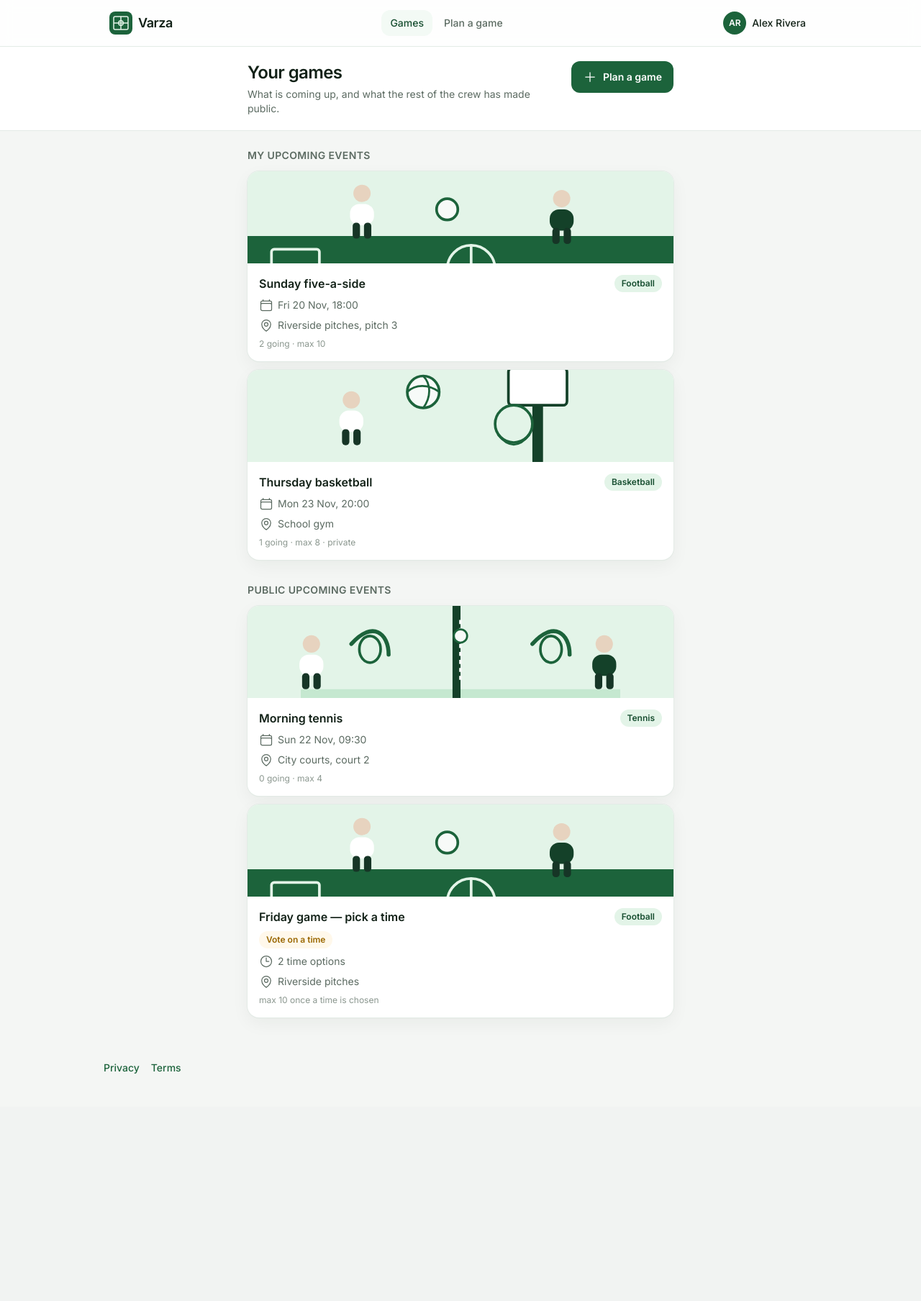
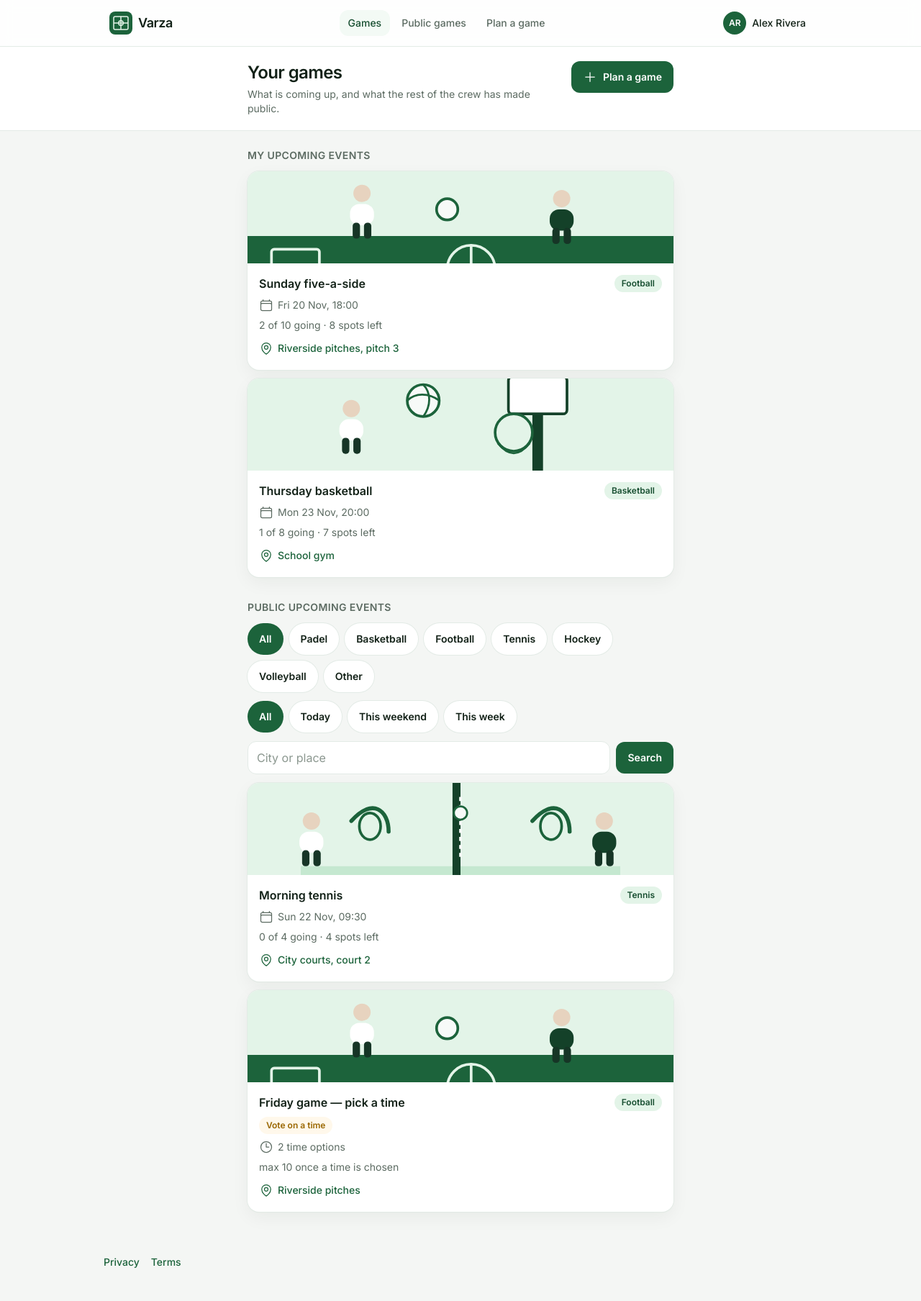
Before and after one commit to krists-v/meetup, a Laravel app: page /dashboard in a window 1280 px wide. Shown: the whole page at 72% size. Before the commit the page ends 1492 px from the top, so only its background shows below. Run offline with Laravel 12, Linux system fonts and the light colour scheme; a user stored in the database is signed in; data comes from the database, SQL or seed files in the repository; style sheets or scripts are compiled from the project's sources.

Commit message:
Add a public games list with spots, filters, and map links.
Guests can browse upcoming public games, filter them, open a place in Google Maps, and join after login or registration.

Co-authored-by: Krists <krists-v@users.noreply.github.com>

```diff
--- a/app/Http/Controllers/Auth/RegisteredUserController.php
+++ b/app/Http/Controllers/Auth/RegisteredUserController.php
@@ -46,6 +46,6 @@ class RegisteredUserController extends Controller
 
         Auth::login($user);
 
-        return redirect(route('dashboard', absolute: false));
+        return redirect()->intended(route('dashboard', absolute: false));
     }
 }
--- a/app/Http/Controllers/EventController.php
+++ b/app/Http/Controllers/EventController.php
@@ -8,6 +8,7 @@ use App\Models\Event;
 use App\Models\EventTimeOption;
 use App\Models\EventTimeVote;
 use App\Models\User;
+use App\Support\GameFilters;
 use App\Support\LinkPreview;
 use Illuminate\Http\RedirectResponse;
 use Illuminate\Http\Request;
@@ -34,9 +35,9 @@ class EventController extends Controller
             ->orderBy('event_date')
             ->get();
 
-        $publicEvents = Event::query()
-            ->public()
-            ->upcoming()
+        $filters = GameFilters::fromRequest($request);
+
+        $publicEvents = $filters->apply(Event::query())
             ->with('creator')
             ->withCount(['goingParticipants', 'timeOptions'])
             ->whereNotIn('id', $myEvents->pluck('id'))
@@ -46,7 +47,63 @@ class EventController extends Controller
         return view('dashboard', [
             'myEvents' => $myEvents,
             'publicEvents' => $publicEvents,
+            'filters' => $filters,
         ]);
+    }
+
+    public function index(Request $request): View
+    {
+        $filters = GameFilters::fromRequest($request);
+
+        $events = $filters->apply(Event::query())
+            ->with('creator')
+            ->withCount(['goingParticipants', 'timeOptions'])
+            ->orderBy('event_date')
+            ->get();
+
+        return view('games.index', [
+            'events' => $events,
+            'filters' => $filters,
+        ]);
+    }
+
+    public function join(Request $request, Event $event): RedirectResponse
+    {
+        if ($request->user() === null) {
+            redirect()->setIntendedUrl(route('events.join', $event));
+
+            return redirect()->route($request->query('account') === 'new' ? 'register' : 'login');
+        }
+
+        $canJoin = $event->visibility === 'public'
+            || $event->isCreator($request->user())
+            || $event->participants()->where('users.id', $request->user()->id)->exists();
+
+        abort_unless($canJoin, 403);
+
+        if ($event->isPoll()) {
+            return redirect()
+                ->route('events.show', $event)
+                ->with('status', 'Vote on a time, then say if you are going.');
+        }
+
+        if ($event->getUserStatus($request->user()) !== 'going') {
+            if ($event->hasReachedCapacity()) {
+                return redirect()
+                    ->route('events.show', $event)
+                    ->withErrors([
+                        'status' => 'This game is full. You can still say Maybe or Not going.',
+                    ]);
+            }
+
+            $event->participants()->syncWithoutDetaching([
+                $request->user()->id => ['status' => 'going'],
+            ]);
+        }
+
+        return redirect()
+            ->route('events.show', $event)
+            ->with('status', 'You are in.');
     }
 
     public function create(): View
--- a/app/Models/Event.php
+++ b/app/Models/Event.php
@@ -130,11 +130,52 @@ class Event extends Model
 
     public function hasReachedCapacity(): bool
     {
-        if ($this->max_participants === null) {
-            return false;
+        return $this->isFull();
+    }
+
+    public function goingCount(): int
+    {
+        if (isset($this->going_participants_count)) {
+            return (int) $this->going_participants_count;
         }
 
-        return $this->goingParticipants()->count() >= $this->max_participants;
+        if ($this->relationLoaded('participants')) {
+            return $this->participants->where('pivot.status', 'going')->count();
+        }
+
+        return $this->goingParticipants()->count();
+    }
+
+    public function isFull(): bool
+    {
+        return ! $this->isPoll()
+            && $this->max_participants !== null
+            && $this->goingCount() >= $this->max_participants;
+    }
+
+    public function attendanceLabel(): string
+    {
+        if ($this->isPoll()) {
+            return $this->max_participants
+                ? 'max '.$this->max_participants.' once a time is chosen'
+                : '';
+        }
+
+        $going = $this->goingCount();
+
+        if ($this->max_participants === null) {
+            return $going.' going';
+        }
+
+        $left = max(0, $this->max_participants - $going);
+        $spots = $left === 1 ? '1 spot left' : $left.' spots left';
+
+        return $going.' of '.$this->max_participants.' going · '.$spots;
+    }
+
+    public function mapUrl(): string
+    {
+        return 'https://www.google.com/maps/search/?api=1&query='.rawurlencode($this->location);
     }
 
     public function getUserStatus(User $user): ?string
--- /dev/null
+++ b/app/Support/GameFilters.php
@@ -0,0 +1,112 @@
+<?php
+
+namespace App\Support;
+
+use App\Models\Event;
+use Carbon\CarbonInterface;
+use Illuminate\Database\Eloquent\Builder;
+use Illuminate\Http\Request;
+use Illuminate\Support\Carbon;
+
+class GameFilters
+{
+    public function __construct(
+        public ?string $sport,
+        public string $when,
+        public ?string $where,
+    ) {}
+
+    public static function fromRequest(Request $request): self
+    {
+        $sport = $request->query('sport');
+        $sport = is_string($sport) && array_key_exists($sport, Event::SPORTS) ? $sport : null;
+
+        $when = $request->query('when');
+        $when = is_string($when) && in_array($when, ['today', 'weekend', 'week'], true) ? $when : 'all';
+
+        $where = $request->query('where');
+        $where = is_string($where) ? trim($where) : '';
+        $where = $where === '' ? null : mb_substr($where, 0, 80);
+
+        return new self($sport, $when, $where);
+    }
+
+    public function active(): bool
+    {
+        return $this->sport !== null || $this->when !== 'all' || $this->where !== null;
+    }
+
+    /**
+     * @param  array{sport?: ?string, when?: string, where?: ?string}  $overrides
+     * @return array<string, string>
+     */
+    public function parameters(array $overrides = []): array
+    {
+        $sport = array_key_exists('sport', $overrides) ? $overrides['sport'] : $this->sport;
+        $when = array_key_exists('when', $overrides) ? $overrides['when'] : $this->when;
+        $where = array_key_exists('where', $overrides) ? $overrides['where'] : $this->where;
+
+        return array_filter([
+            'sport' => $sport,
+            'when' => $when === 'all' ? null : $when,
+            'where' => $where,
+        ], fn ($value) => filled($value));
+    }
+
+    public function apply(Builder $query): Builder
+    {
+        $query->public()->upcoming();
+
+        if ($this->sport !== null) {
+            $sport = $this->sport;
+            $query->where(function (Builder $query) use ($sport) {
+                $query->where('sport', $sport)
+                    ->orWhere(function (Builder $query) use ($sport) {
+                        $query->where(function (Builder $query) {
+                            $query->whereNull('sport')->orWhere('sport', '');
+                        })->where('sport_type', $sport);
+                    });
+            });
+        }
+
+        if ($this->where !== null) {
+            $query->where('location', 'like', '%'.addcslashes($this->where, '%_\\').'%');
+        }
+
+        $now = now();
+
+        if ($this->when === 'today') {
+            $query->whereBetween('event_date', [$now->copy()->startOfDay(), $now->copy()->endOfDay()]);
+        } elseif ($this->when === 'weekend') {
+            [$start, $end] = self::weekendRange($now);
+            $query->whereBetween('event_date', [$start, $end]);
+        } elseif ($this->when === 'week') {
+            $query->whereBetween('event_date', [
+                $now->copy()->startOfWeek(CarbonInterface::MONDAY),
+                $now->copy()->endOfWeek(CarbonInterface::SUNDAY),
+            ]);
+        }
+
+        return $query;
+    }
+
+    /**
+     * @return array{0: Carbon, 1: Carbon}
+     */
+    public static function weekendRange(CarbonInterface $moment): array
+    {
+        $moment = $moment->copy();
+
+        if ($moment->isSunday()) {
+            return [$moment->copy()->subDay()->startOfDay(), $moment->copy()->endOfDay()];
+        }
+
+        if ($moment->isSaturday()) {
+            return [$moment->copy()->startOfDay(), $moment->copy()->addDay()->endOfDay()];
+        }
+
+        $saturday = $moment->copy()->next(CarbonInterface::SATURDAY)->startOfDay();
+
+        return [$saturday, $saturday->copy()->addDay()->endOfDay()];
+    }
+}
--- a/app/Support/LinkPreview.php
+++ b/app/Support/LinkPreview.php
@@ -55,21 +55,8 @@ class LinkPreview
             ? 'Vote on a time'
             : $event->event_date->format('l j F Y, H:i');
 
-        return $event->sportLabel().', '.$when.', '.$event->location.'. '.self::spots($event).'.';
-    }
+        $places = $event->attendanceLabel();
 
-    private static function spots(Event $event): string
-    {
-        if ($event->max_participants === null) {
-            return 'No limit on spots';
-        }
-
-        if ($event->going_participants_count === null) {
-            $event->loadCount('goingParticipants');
-        }
-
-        $left = max(0, $event->max_participants - (int) $event->going_participants_count);
-
-        return $left === 1 ? '1 spot left' : $left.' spots left';
+        return $event->sportLabel().', '.$when.', '.$event->location.($places === '' ? '.' : '. '.$places.'.');
     }
 }
--- a/resources/views/components/ui/shell.blade.php
+++ b/resources/views/components/ui/shell.blade.php
@@ -11,6 +11,7 @@
 
             <nav class="hidden items-center gap-1 sm:flex" aria-label="Primary">
                 <a href="{{ route('dashboard') }}" class="rounded-control px-3 py-2 text-sm font-medium {{ request()->routeIs('dashboard') ? 'bg-pitch-50 text-pitch-800' : 'text-ink-muted hover:bg-pitch-50 hover:text-ink' }}">Games</a>
+                <a href="{{ route('games.index') }}" class="rounded-control px-3 py-2 text-sm font-medium {{ request()->routeIs('games.index') ? 'bg-pitch-50 text-pitch-800' : 'text-ink-muted hover:bg-pitch-50 hover:text-ink' }}">Public games</a>
                 <a href="{{ route('events.create') }}" class="rounded-control px-3 py-2 text-sm font-medium {{ request()->routeIs('events.create') ? 'bg-pitch-50 text-pitch-800' : 'text-ink-muted hover:bg-pitch-50 hover:text-ink' }}">Plan a game</a>
             </nav>
 
@@ -37,10 +38,14 @@
     <x-ui.footer class="mx-auto w-full max-w-5xl px-4 pb-24 pt-2 sm:pb-8" />
 
     <nav class="fixed inset-x-0 bottom-0 z-30 border-t border-line bg-white/95 backdrop-blur sm:hidden" style="padding-bottom: env(safe-area-inset-bottom)" aria-label="Mobile">
-        <div class="grid grid-cols-3">
+        <div class="grid grid-cols-4">
             <a href="{{ route('dashboard') }}" class="flex min-h-14 flex-col items-center justify-center gap-0.5 text-xs font-medium {{ request()->routeIs('dashboard') ? 'text-pitch-700' : 'text-ink-muted' }}">
                 <x-ui.icon name="home" />
                 Games
+            </a>
+            <a href="{{ route('games.index') }}" class="flex min-h-14 flex-col items-center justify-center gap-0.5 text-xs font-medium {{ request()->routeIs('games.index') ? 'text-pitch-700' : 'text-ink-muted' }}">
+                <x-ui.icon name="calendar" />
+                Public
             </a>
             <a href="{{ route('events.create') }}" class="flex min-h-14 flex-col items-center justify-center gap-0.5 text-xs font-medium {{ request()->routeIs('events.create') ? 'text-pitch-700' : 'text-ink-muted' }}">
                 <x-ui.icon name="plus" />
--- a/resources/views/dashboard.blade.php
+++ b/resources/views/dashboard.blade.php
@@ -30,14 +30,22 @@
         </x-ui.section>
 
         <x-ui.section title="Public upcoming events">
+            @include('games.partials.filters', ['route' => 'dashboard'])
+
             @forelse ($publicEvents as $event)
                 @include('events.partials.card', ['event' => $event])
             @empty
                 <x-ui.empty-state
                     illustration="public"
-                    title="Nothing public right now"
-                    description="When a friend plans a public game, it shows up here."
-                />
+                    :title="$filters->active() ? 'No games match' : 'Nothing public right now'"
+                    :description="$filters->active() ? 'Try another sport, a different day, or a wider search.' : 'When a friend plans a public game, it shows up here.'"
+                >
+                    @if ($filters->active())
+                        <x-slot name="action">
+                            <x-ui.button variant="secondary" :href="route('dashboard')">Clear filters</x-ui.button>
+                        </x-slot>
+                    @endif
+                </x-ui.empty-state>
             @endforelse
         </x-ui.section>
     </div>
--- a/resources/views/events/partials/card.blade.php
+++ b/resources/views/events/partials/card.blade.php
@@ -1,6 +1,7 @@
-<a href="{{ route('events.show', $event) }}" class="block overflow-hidden rounded-card bg-white shadow-card ring-1 ring-line transition duration-150 hover:shadow-lift motion-safe:hover:-translate-y-0.5">
+<article class="overflow-hidden rounded-card bg-white shadow-card ring-1 ring-line transition duration-150 hover:shadow-lift motion-safe:hover:-translate-y-0.5">
+    <a href="{{ route('events.show', $event) }}" class="block">
         <x-illustrations.sport :sport="$event->sportSelection()" />
-    <div class="space-y-2 px-4 py-4">
+        <div class="space-y-2 px-4 pt-4">
             <div class="flex items-start justify-between gap-3">
                 <h3 class="font-semibold text-ink">{{ $event->title }}</h3>
                 <x-ui.sport-chip :event="$event" />
@@ -17,28 +18,20 @@
                     {{ $event->event_date->format('D j M, H:i') }}
                 </p>
             @endif
-        <p class="flex items-center gap-1.5 text-sm text-ink-muted">
-            <x-ui.icon name="map-pin" class="h-4 w-4" />
-            {{ $event->location }}
+            @if ($event->attendanceLabel() !== '')
+                <p class="flex flex-wrap items-center gap-2 text-sm text-ink-muted">
+                    <span>{{ $event->attendanceLabel() }}</span>
+                    @if ($event->isFull())
+                        <x-ui.badge tone="warn">Full</x-ui.badge>
+                    @endif
                 </p>
-        @php
-            $meta = [];
-            if ($event->isPoll()) {
-                if ($event->max_participants) {
-                    $meta[] = 'max '.$event->max_participants.' once a time is chosen';
-                }
-            } else {
-                $meta[] = $event->going_participants_count.' going';
-                if ($event->max_participants) {
-                    $meta[] = 'max '.$event->max_participants;
-                }
-            }
-            if ($event->visibility === 'private') {
-                $meta[] = 'private';
-            }
-        @endphp
-        @if ($meta !== [])
-            <p class="text-xs text-ink-faint">{{ implode(' · ', $meta) }}</p>
             @endif
         </div>
     </a>
+    <div class="px-4 pb-2">
+        <a href="{{ $event->mapUrl() }}" target="_blank" rel="noopener noreferrer" class="inline-flex min-h-11 items-center gap-1.5 text-sm font-medium text-pitch-700 hover:text-pitch-800">
+            <x-ui.icon name="map-pin" class="h-4 w-4" />
+            {{ $event->location }}
+        </a>
+    </div>
+</article>
--- /dev/null
+++ b/resources/views/games/partials/filters.blade.php
@@ -0,0 +1,32 @@
+@php
+    $url = fn (array $overrides = []) => route($route, $filters->parameters($overrides));
+    $chip = 'inline-flex min-h-11 items-center rounded-full px-4 py-2 text-sm font-semibold transition duration-150';
+    $on = 'bg-pitch-700 text-white';
+    $off = 'bg-white text-ink ring-1 ring-line';
+@endphp
+
+<form method="GET" action="{{ route($route) }}" class="space-y-3">
+    <div class="flex flex-wrap gap-2" role="group" aria-label="Sport">
+        <a href="{{ $url(['sport' => null]) }}" class="{{ $chip }} {{ $filters->sport === null ? $on : $off }}">All</a>
+        @foreach (App\Models\Event::SPORTS as $value => $label)
+            <a href="{{ $url(['sport' => $value]) }}" class="{{ $chip }} {{ $filters->sport === $value ? $on : $off }}">{{ $label }}</a>
+        @endforeach
+    </div>
+
+    <div class="flex flex-wrap gap-2" role="group" aria-label="When">
+        @foreach (['all' => 'All', 'today' => 'Today', 'weekend' => 'This weekend', 'week' => 'This week'] as $value => $label)
+            <a href="{{ $url(['when' => $value]) }}" class="{{ $chip }} {{ $filters->when === $value ? $on : $off }}">{{ $label }}</a>
+        @endforeach
+    </div>
+
+    <div class="flex flex-col gap-2 sm:flex-row sm:items-center">
+        @if ($filters->sport)
+            <input type="hidden" name="sport" value="{{ $filters->sport }}">
+        @endif
+        @if ($filters->when !== 'all')
+            <input type="hidden" name="when" value="{{ $filters->when }}">
+        @endif
+        <x-ui.input name="where" type="search" :value="$filters->where" placeholder="City or place" class="sm:flex-1" />
+        <x-ui.button type="submit">Search</x-ui.button>
+    </div>
+</form>
--- a/resources/views/welcome.blade.php
+++ b/resources/views/welcome.blade.php
@@ -13,6 +13,7 @@
             <header class="mx-auto flex w-full max-w-3xl items-center justify-between px-4 py-4">
                 <x-ui.wordmark href="/" />
                 <div class="flex items-center gap-2">
+                    <x-ui.button variant="ghost" :href="route('games.index')">Games</x-ui.button>
                     <x-ui.button variant="ghost" :href="route('login')">Log in</x-ui.button>
                     <div class="hidden sm:block">
                         <x-ui.button :href="route('register')">Create an account</x-ui.button>
@@ -31,6 +32,7 @@
                             <x-ui.button :href="route('register')">Create an account</x-ui.button>
                             <x-ui.button variant="secondary" :href="route('login')">I already play</x-ui.button>
                         </div>
+                        <a href="{{ route('games.index') }}" class="inline-flex min-h-11 items-center text-sm font-semibold text-pitch-700 hover:text-pitch-800">See public games</a>
                     </div>
                 </section>
 
--- a/routes/web.php
+++ b/routes/web.php
@@ -12,6 +12,12 @@ Route::get('/', function () {
 
 Route::view('/privacy', 'legal.privacy')->name('privacy');
 Route::view('/terms', 'legal.terms')->name('terms');
+
+Route::get('/games', [EventController::class, 'index'])->name('games.index');
+
+Route::get('/events/{event}/join', [EventController::class, 'join'])
+    ->middleware('throttle:writes')
+    ->name('events.join');
 
 Route::get('/invite/{token}', [EventController::class, 'invite'])
     ->middleware('throttle:writes')
```
Also changed, not shown: resources/views/events/preview.blade.php (+25 -6 lines), resources/views/events/show.blade.php (+5 -7 lines), resources/views/games/index.blade.php (added, +44 -0 lines), resources/views/games/partials/list.blade.php (added, +19 -0 lines), tests/Feature/LinkPreviewTest.php (+3 -3 lines), tests/Feature/PublicGamesTest.php (added, +297 -0 lines). Lines whose indentation alone changed are shown as unchanged.
